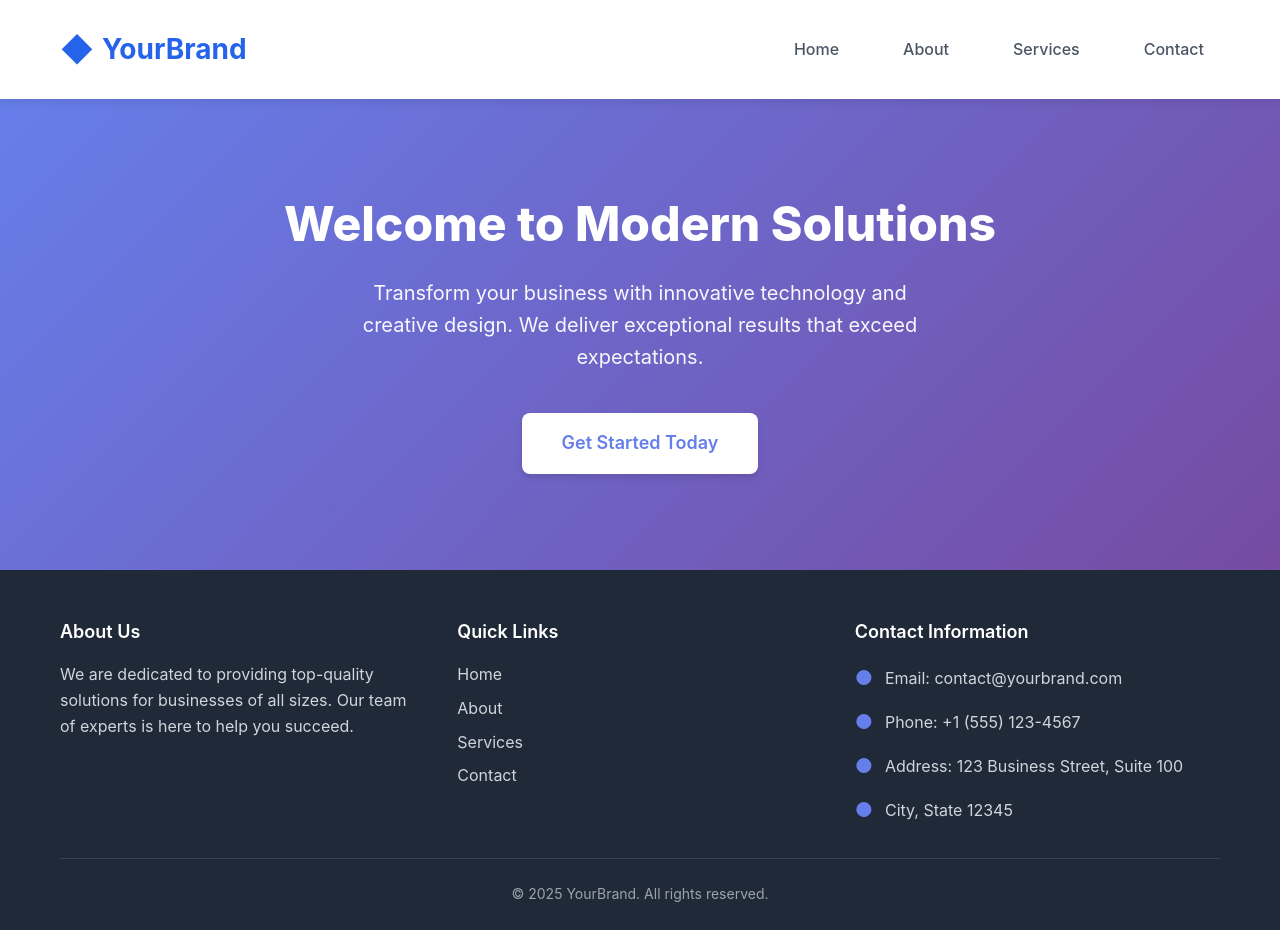
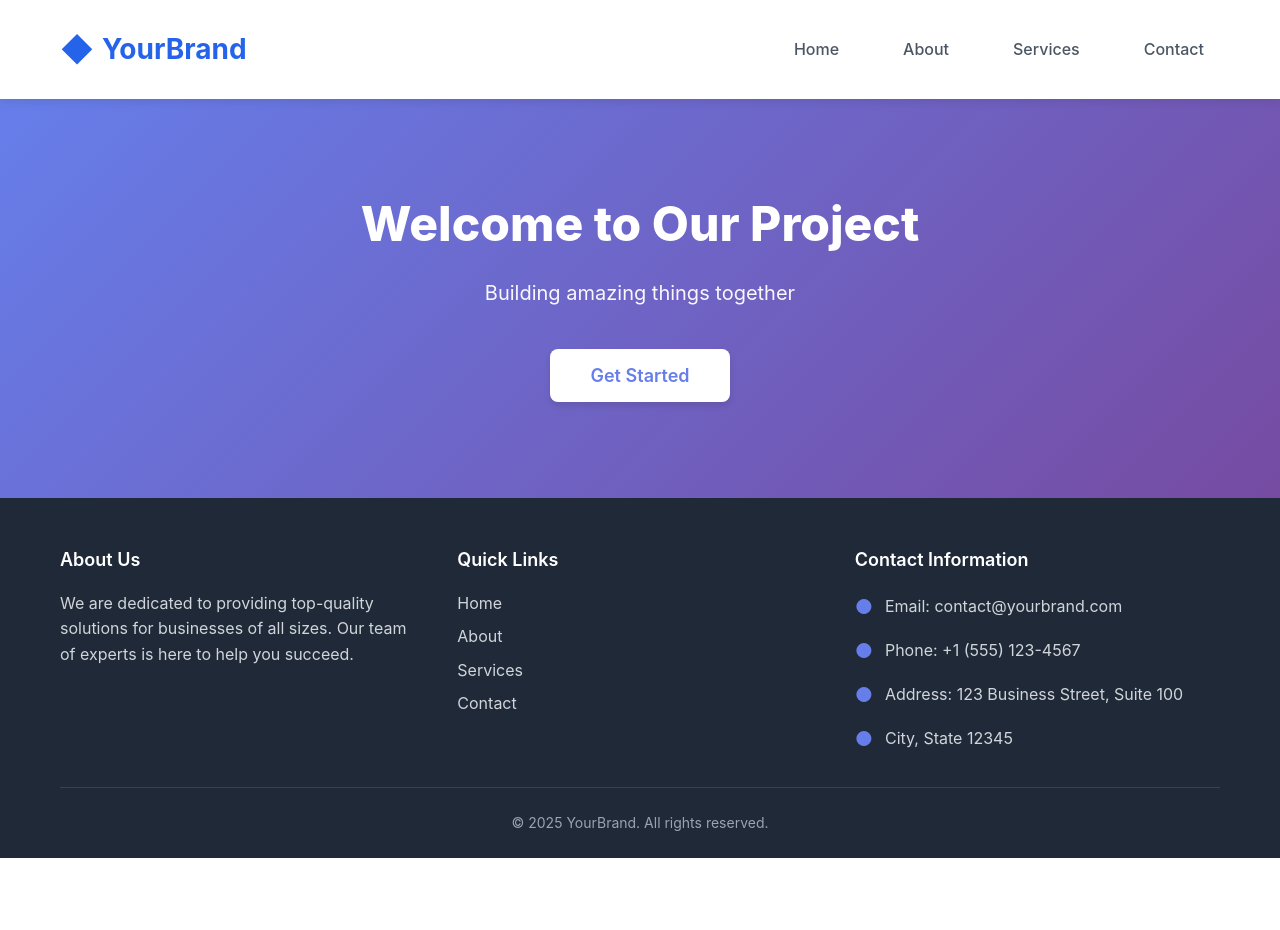
Before and after one commit to digihood/freelo-agent-test, a plain HTML site: page index.html in a window 1280 px wide. After the commit the page ends 858 px from the top, so only its background shows below. Drawn offline with Linux system fonts and the light colour scheme.

Commit message:
feat: Přidat hero sekci do index.html
Přidej do index.html hero sekci s uvodím textem. **Požadavky:** - Přidej hero sekci za header (pokud existuje) nebo na začátek body - Hero sekce bude obsahovat: - Nadpis H1: "Welcome to Our Project" - Podnapis (p): "Building amazing things together" - CTA button: "Get Started" - Použij semantic HTML5 (section, h1, p, button) - Přidej základní CSS styly pro hero sekci (inline nebo style tag) Test kompletího flow: komentář + štítek + ignorování completed tasků.

Freelo Task ID: 25595663

```diff
--- a/index.html
+++ b/index.html
@@ -115,6 +115,9 @@
             border-radius: 0.5rem;
             transition: all 0.3s ease;
             box-shadow: 0 4px 6px rgba(0, 0, 0, 0.1);
+            border: none;
+            cursor: pointer;
+            font-family: inherit;
         }
 
         .cta-button:hover {
@@ -248,9 +251,9 @@
     <main>
         <section class="hero">
             <div class="container">
-                <h1>Welcome to Modern Solutions</h1>
-                <p>Transform your business with innovative technology and creative design. We deliver exceptional results that exceed expectations.</p>
-                <a href="#contact" class="cta-button">Get Started Today</a>
+                <h1>Welcome to Our Project</h1>
+                <p>Building amazing things together</p>
+                <button class="cta-button">Get Started</button>
             </div>
         </section>
     </main>
```
